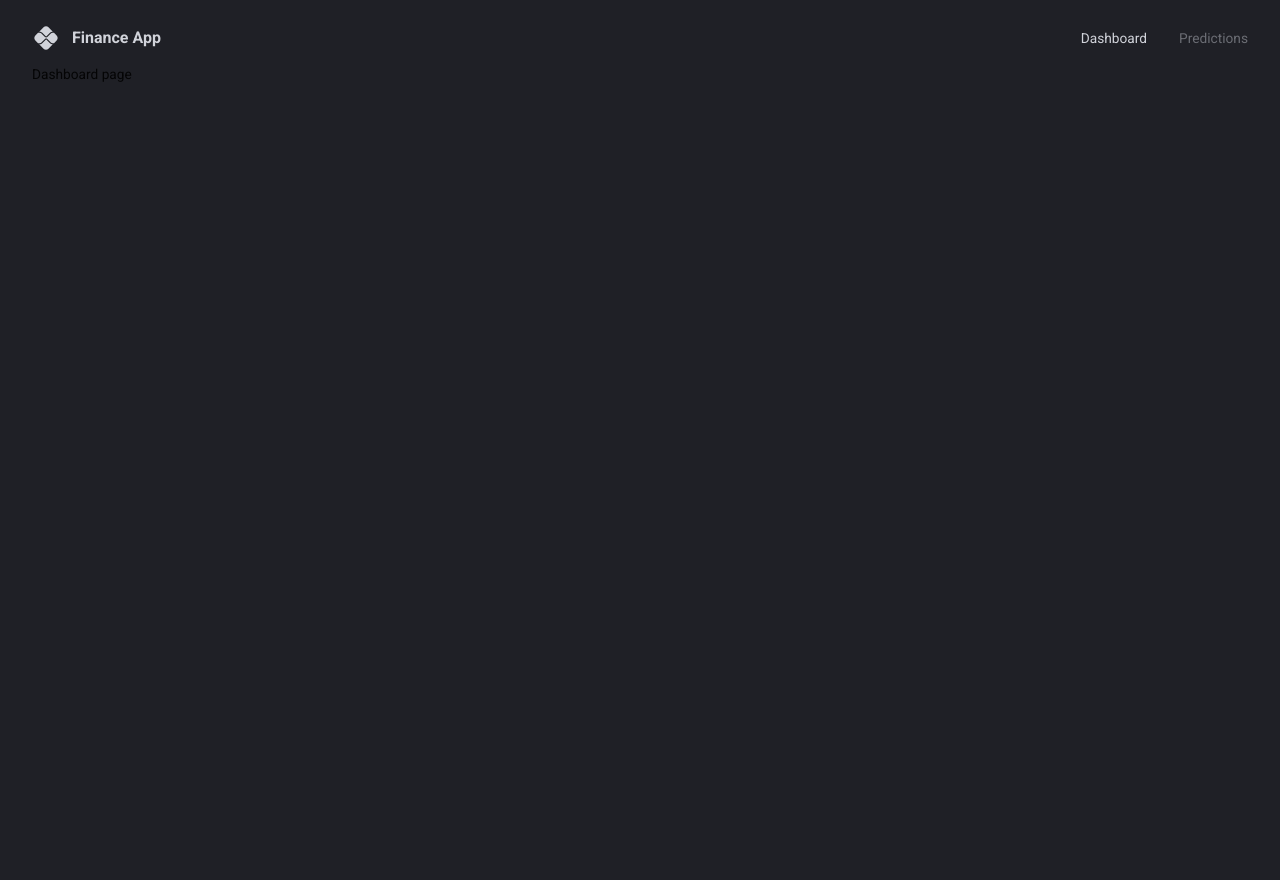
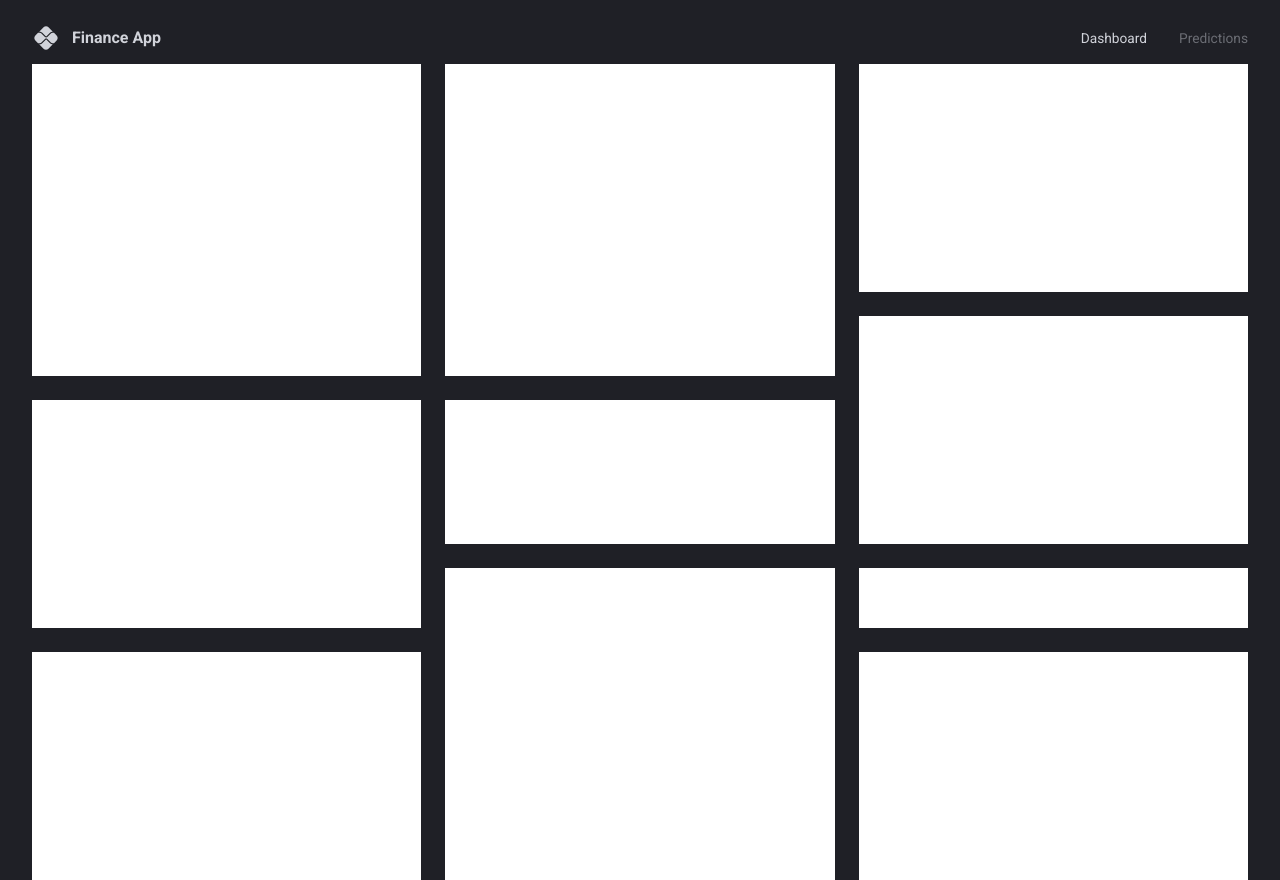
Before and after one commit to CodeEventHorizon/Finance-Dashboard-App, a React (Vite) app in the folder client/: page / in a window 1280 px wide. Before the commit the page ends 800 px from the top, so only its background shows below. Built offline with nearby package versions, Linux system fonts and the light colour scheme.

Commit message:
add: grid layout for dashboard
This commit adds a responsive grid layout for dashboard that is using useMediaQuery from MUI, where min-width is 1200px and depending on the width of the screen it changes the position of each box from a to j

```diff
--- a/client/src/App.tsx
+++ b/client/src/App.tsx
@@ -4,6 +4,7 @@
 import { Box, CssBaseline, ThemeProvider } from '@mui/material';
 import { BrowserRouter, Routes, Route } from 'react-router-dom';
 import Navbar from "@/scenes/navbar";
+import Dashboard from "@/scenes/dashboard";
 
 function App() {
   const theme = useMemo(() => createTheme(themeSettings), []);
@@ -15,7 +16,7 @@
           <Box width="100%" height="100%" padding="1rem 2rem 4rem 2rem">
             <Navbar />
             <Routes>
-              <Route path="/" element={<div>Dashboard page</div>} />
+              <Route path="/" element={<Dashboard />} />
               <Route
                 path="/predictions"
                 element={<div>Predictions page</div>}
--- /dev/null
+++ b/client/src/scenes/dashboard/index.tsx
@@ -0,0 +1,88 @@
+import { Box, useMediaQuery } from '@mui/material';
+
+type Props = {};
+
+const gridTemplateLargeScreens = `
+  "a b c"
+  "a b c"
+  "a b c"
+  "a b f"
+  "d e f"
+  "d e f"
+  "d h i"
+  "g h j"
+  "g h j"
+  "g h j"
+`;
+
+const gridTemplateSmallScreens = `
+  "a"
+  "a"
+  "a"
+  "a"
+  "b"
+  "b"
+  "b"
+  "b"
+  "c"
+  "c"
+  "c"
+  "c"
+  "d"
+  "d"
+  "d"
+  "e"
+  "e"
+  "f"
+  "f"
+  "f"
+  "g"
+  "g"
+  "g"
+  "h"
+  "h"
+  "h"
+  "h"
+  "i"
+  "i"
+  "j"
+  "j"
+`;
+
+const Dashboard = (props: Props) => {
+  const isAboveMediumScreens = useMediaQuery('(min-width: 1200px');
+  // const { pallete } = useTheme();
+  return (
+    <Box
+      width="100%"
+      height="100%"
+      display="grid"
+      gap="1.5rem"
+      sx={
+        isAboveMediumScreens
+          ? {
+              gridTemplateColumns: 'repeat(3, minmax(370px, 1fr))',
+              gridTemplateRows: 'repeat(10, minmax(60px, 1fr))',
+              gridTemplateAreas: gridTemplateLargeScreens,
+            }
+          : {
+              gridAutoColumns: '1fr',
+              gridAutoRows: '80px',
+              gridTemplateAreas: gridTemplateSmallScreens,
+            }
+      }>
+      <Box gridArea="a" bgcolor="#fff"></Box>
+      <Box gridArea="b" bgcolor="#fff"></Box>
+      <Box gridArea="c" bgcolor="#fff"></Box>
+      <Box gridArea="d" bgcolor="#fff"></Box>
+      <Box gridArea="e" bgcolor="#fff"></Box>
+      <Box gridArea="f" bgcolor="#fff"></Box>
+      <Box gridArea="g" bgcolor="#fff"></Box>
+      <Box gridArea="h" bgcolor="#fff"></Box>
+      <Box gridArea="i" bgcolor="#fff"></Box>
+      <Box gridArea="j" bgcolor="#fff"></Box>
+    </Box>
+  );
+};
+
+export default Dashboard;
```
